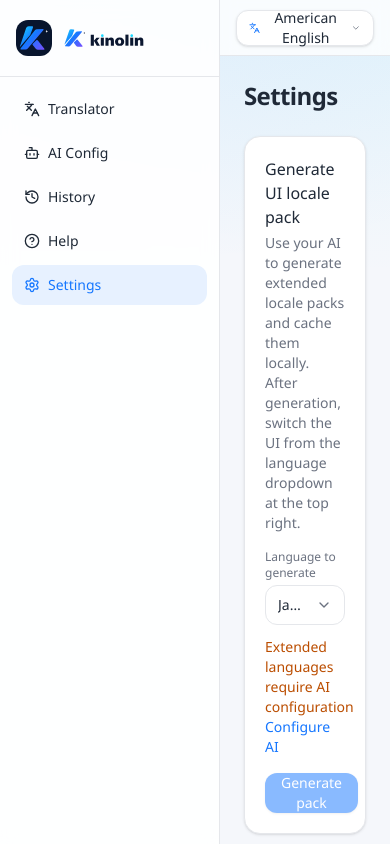
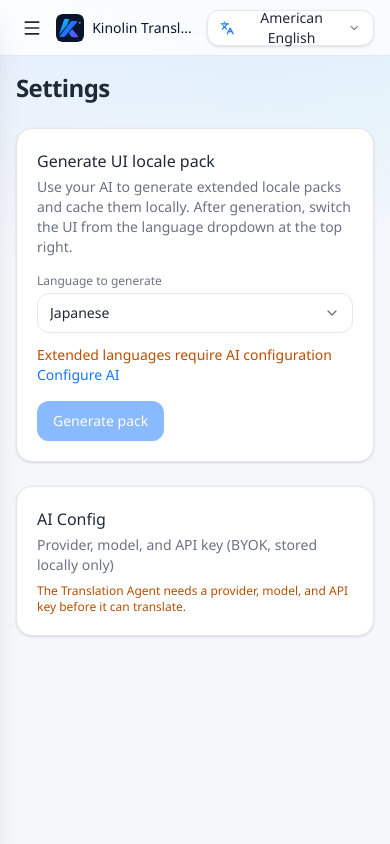
Before and after one commit to zhouzhiouhub/translator, a Next.js app: page /en-US/settings in a window 390 px wide. Built offline with nearby package versions, Linux system fonts and the light colour scheme.

Commit message:
更新国际化文本：在英文和中文语言文件中添加菜单打开、关闭和主导航的翻译，同时重构 AppSidebar 和 AppShell 组件以支持移动端菜单的打开和关闭功能，提升用户体验和交互性。

```diff
--- a/messages/en-US.json
+++ b/messages/en-US.json
@@ -8,6 +8,9 @@
     "loading": "Loading…",
     "retry": "Retry",
     "cancelled": "Cancelled",
+    "openMenu": "Open menu",
+    "closeMenu": "Close menu",
+    "navigation": "Main navigation",
     "languageSearchPlaceholder": "Search by name or code…",
     "languageSearchEmpty": "No matching languages"
   },
--- a/messages/zh-CN.json
+++ b/messages/zh-CN.json
@@ -8,6 +8,9 @@
     "loading": "加载中…",
     "retry": "重试",
     "cancelled": "已取消",
+    "openMenu": "打开菜单",
+    "closeMenu": "关闭菜单",
+    "navigation": "主导航",
     "languageSearchPlaceholder": "搜索语言名称或代码…",
     "languageSearchEmpty": "没有匹配的语言"
   },
--- a/src/components/layout/app-shell.tsx
+++ b/src/components/layout/app-shell.tsx
@@ -1,18 +1,61 @@
 "use client";
 
-import type { ReactNode } from "react";
+import { useCallback, useEffect, useState, type ReactNode } from "react";
+import { Menu } from "lucide-react";
+import { useTranslations } from "next-intl";
 import { AppSidebar } from "@/components/layout/app-sidebar";
 import { UiLocaleSwitcher } from "@/components/layout/ui-locale-switcher";
+import { Button } from "@/components/ui/button";
 
 export function AppShell({ children }: { children: ReactNode }) {
+  const tCommon = useTranslations("common");
+  const tBrand = useTranslations("brand");
+  const [mobileOpen, setMobileOpen] = useState(false);
+
+  const closeMobile = useCallback(() => setMobileOpen(false), []);
+
+  useEffect(() => {
+    if (!mobileOpen) return;
+    const prev = document.body.style.overflow;
+    document.body.style.overflow = "hidden";
+    return () => {
+      document.body.style.overflow = prev;
+    };
+  }, [mobileOpen]);
+
   return (
     <div className="flex h-dvh overflow-hidden">
-      <AppSidebar />
+      <AppSidebar mobileOpen={mobileOpen} onClose={closeMobile} />
       <div className="flex min-h-0 min-w-0 flex-1 flex-col">
-        <header className="flex h-14 shrink-0 items-center justify-end border-b border-border bg-card/80 px-4 backdrop-blur md:px-8">
+        <header className="flex h-14 shrink-0 items-center justify-between gap-3 border-b border-border bg-card/80 px-4 backdrop-blur md:justify-end md:px-8">
+          <div className="flex items-center gap-2 md:hidden">
+            <Button
+              type="button"
+              variant="ghost"
+              size="icon"
+              className="h-9 w-9"
+              aria-label={tCommon("openMenu")}
+              aria-expanded={mobileOpen}
+              aria-controls="app-mobile-sidebar"
+              onClick={() => setMobileOpen(true)}
+            >
+              <Menu className="h-5 w-5" />
+            </Button>
+            {/* eslint-disable-next-line @next/next/no-img-element */}
+            <img
+              src="/brand/symbol.svg"
+              alt=""
+              width={28}
+              height={28}
+              className="rounded-md"
+            />
+            <span className="truncate text-sm font-medium text-brand-ink">
+              {tBrand("nameEn")}
+            </span>
+          </div>
           <UiLocaleSwitcher />
         </header>
-        <main className="min-h-0 flex-1 overflow-y-auto p-6 md:p-8">
+        <main className="min-h-0 flex-1 overflow-y-auto p-4 sm:p-6 md:p-8">
           {children}
         </main>
       </div>
--- a/src/components/layout/app-sidebar.tsx
+++ b/src/components/layout/app-sidebar.tsx
@@ -1,5 +1,6 @@
 "use client";
 
+import { useEffect } from "react";
 import Link from "next/link";
 import { usePathname } from "next/navigation";
 import { useTranslations } from "next-intl";
@@ -9,9 +10,11 @@ import {
   History,
   HelpCircle,
   Settings,
+  X,
 } from "lucide-react";
 import { cn } from "@/lib/utils";
 import { useRouteLocale } from "@/i18n/use-route-locale";
+import { Button } from "@/components/ui/button";
 
 const navItems = [
   { key: "translator", href: "", icon: Languages },
@@ -21,14 +24,35 @@ const navItems = [
   { key: "settings", href: "/settings", icon: Settings },
 ] as const;
 
-export function AppSidebar() {
+export function AppSidebar({
+  mobileOpen,
+  onClose,
+}: {
+  mobileOpen: boolean;
+  onClose: () => void;
+}) {
   const t = useTranslations("nav");
+  const tCommon = useTranslations("common");
   const routeLocale = useRouteLocale();
   const pathname = usePathname();
 
-  return (
-    <aside className="flex h-full w-[220px] shrink-0 flex-col overflow-y-auto border-r border-border bg-sidebar/90 backdrop-blur">
-      <div className="flex items-center gap-2 border-b border-border px-4 py-5">
+  useEffect(() => {
+    if (!mobileOpen) return;
+    function onKey(e: KeyboardEvent) {
+      if (e.key === "Escape") onClose();
+    }
+    window.addEventListener("keydown", onKey);
+    return () => window.removeEventListener("keydown", onKey);
+  }, [mobileOpen, onClose]);
+
+  useEffect(() => {
+    onClose();
+  }, [pathname, onClose]);
+
+  const nav = (
+    <>
+      <div className="flex items-center justify-between gap-2 border-b border-border px-4 py-5">
+        <div className="flex min-w-0 items-center gap-2">
           {/* eslint-disable-next-line @next/next/no-img-element */}
           <img
             src="/brand/symbol.svg"
@@ -45,6 +69,17 @@ export function AppSidebar() {
             height={30}
             className="h-6 w-auto"
           />
+        </div>
+        <Button
+          type="button"
+          variant="ghost"
+          size="icon"
+          className="h-9 w-9 shrink-0 md:hidden"
+          aria-label={tCommon("closeMenu")}
+          onClick={onClose}
+        >
+          <X className="h-5 w-5" />
+        </Button>
       </div>
 
       <nav className="flex flex-1 flex-col gap-1 p-3">
@@ -64,6 +99,7 @@ export function AppSidebar() {
             <Link
               key={item.key}
               href={href}
+              onClick={onClose}
               className={cn(
                 "flex items-center gap-2 rounded-xl px-3 py-2.5 text-sm transition-colors",
                 active
@@ -77,6 +113,46 @@ export function AppSidebar() {
           );
         })}
       </nav>
+    </>
+  );
+
+  return (
+    <>
+      {/* Desktop sidebar */}
+      <aside className="hidden h-full w-[220px] shrink-0 flex-col overflow-y-auto border-r border-border bg-sidebar/90 backdrop-blur md:flex">
+        {nav}
       </aside>
+
+      {/* Mobile drawer */}
+      <div
+        className={cn(
+          "fixed inset-0 z-40 md:hidden",
+          mobileOpen ? "pointer-events-auto" : "pointer-events-none",
+        )}
+        aria-hidden={!mobileOpen}
+      >
+        <button
+          type="button"
+          className={cn(
+            "absolute inset-0 bg-slate-900/40 transition-opacity",
+            mobileOpen ? "opacity-100" : "opacity-0",
+          )}
+          aria-label={tCommon("closeMenu")}
+          onClick={onClose}
+        />
+        <aside
+          id="app-mobile-sidebar"
+          className={cn(
+            "absolute inset-y-0 left-0 flex w-[min(220px,85vw)] flex-col overflow-y-auto border-r border-border bg-sidebar shadow-xl transition-transform duration-200 ease-out",
+            mobileOpen ? "translate-x-0" : "-translate-x-full",
+          )}
+          role="dialog"
+          aria-modal="true"
+          aria-label={tCommon("navigation")}
+        >
+          {nav}
+        </aside>
+      </div>
+    </>
   );
 }
```
Lines whose indentation alone changed are shown as unchanged.
